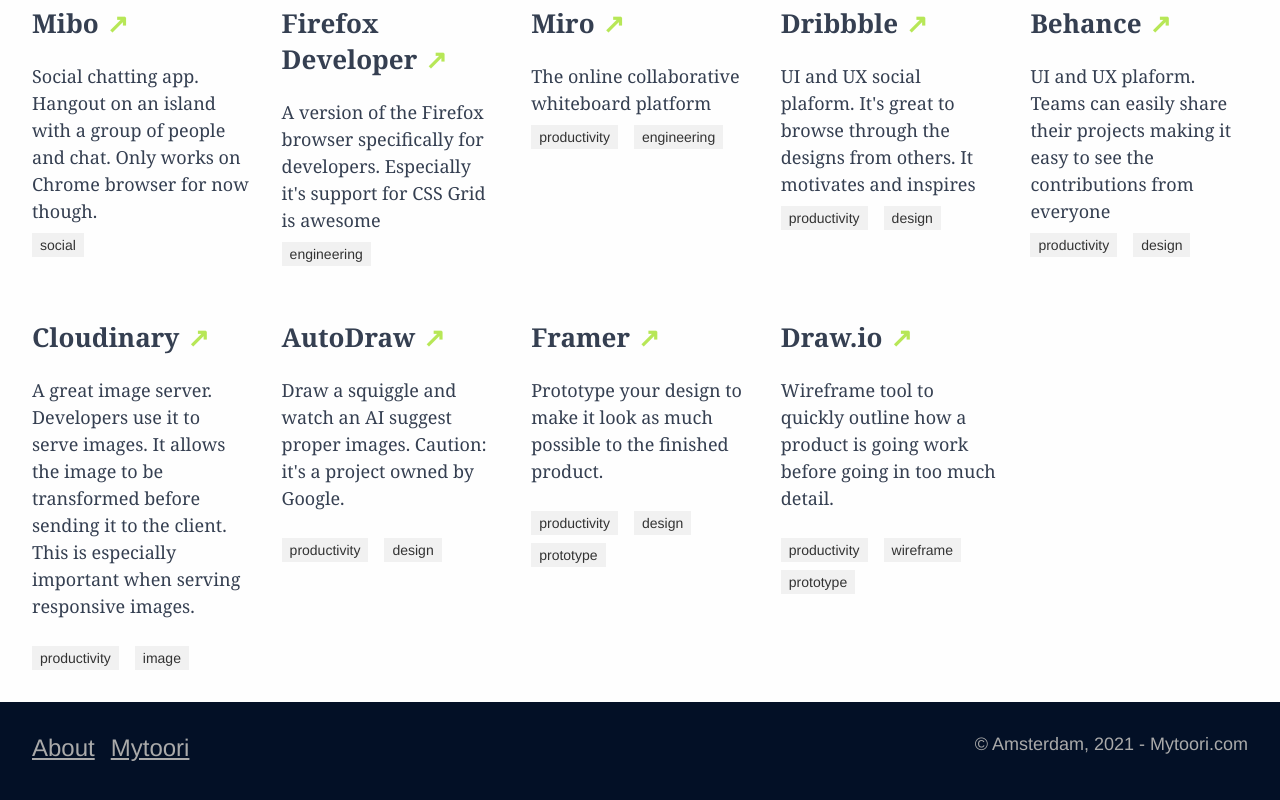
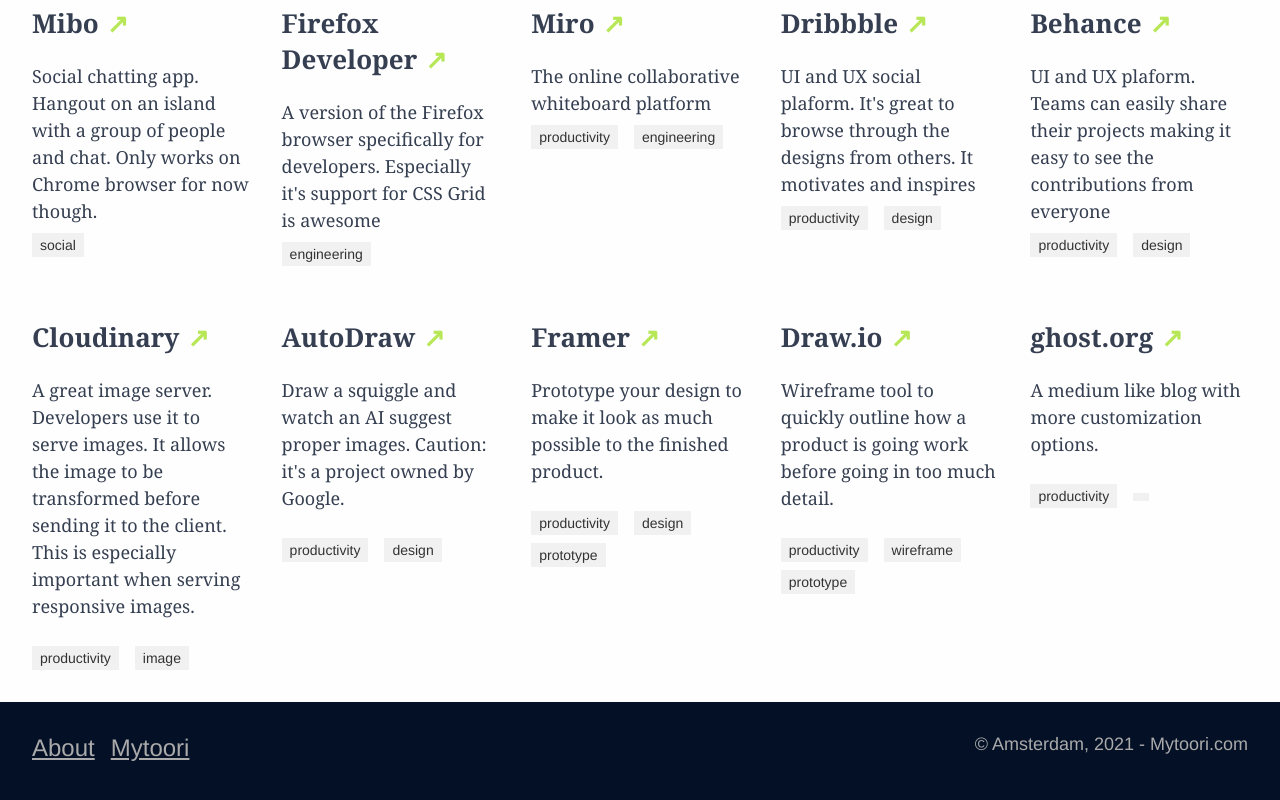
Before and after one commit to Giwan/blog, a Next.js app: page /tools in a window 1280 px wide. Shown: the part 720-1520 px from the top of the page. Built offline with nearby package versions, Linux system fonts and the light colour scheme.

Commit message:
tools and desing content

```diff
--- a/data/designPagesData.js
+++ b/data/designPagesData.js
@@ -14,6 +14,12 @@ const {
 } = labels;
 
 export const designPages = [
+    {
+        url: "https://opensubscriptionplatforms.com",
+        imgName: "/v1615927266/landing_pages/opensubscriptionplatforms.com.png",
+        labels: [productivity, design],
+        description: "Open subscriptions manifesto",
+    },
     {
         url: "https://www.mozilla.org",
         imgName: "/v1608401248/landing_pages/www.mozilla.org.png",
--- a/data/tools.js
+++ b/data/tools.js
@@ -4,6 +4,7 @@ import Cloudinary from "./toolsData/cloudinary.mdx";
 import Autodraw from "./toolsData/autodraw.mdx";
 import Framer from "./toolsData/framer.com.mdx";
 import DrawIO from "./toolsData/draw.io.mdx";
+import Ghost from "./toolsData/ghost.org.mdx";
 
 const tools = [
     {
@@ -127,6 +128,14 @@ const tools = [
         category: categories.WIREFRAME,
         labels: [labels.productivity, labels.wireframe, labels.prototype],
     },
+    {
+        title: "ghost.org",
+        url: "https://ghost.org",
+        description: <Ghost />,
+        price: 0,
+        category: categories.WRITING,
+        labels: [labels.productivity, labels.wirting],
+    },
 ];
 
 export default tools;
--- /dev/null
+++ b/data/toolsData/ghost.org.mdx
@@ -0,0 +1 @@
+A medium like blog with more customization options.
```
